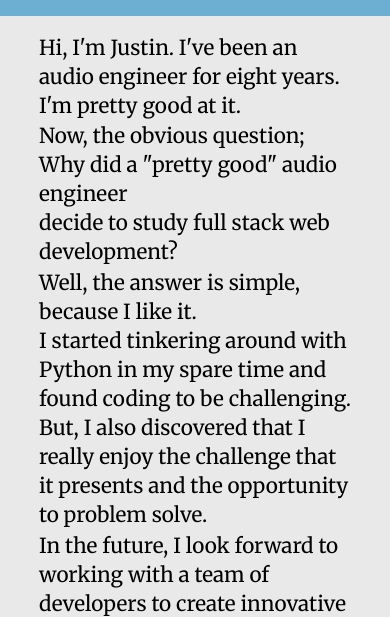
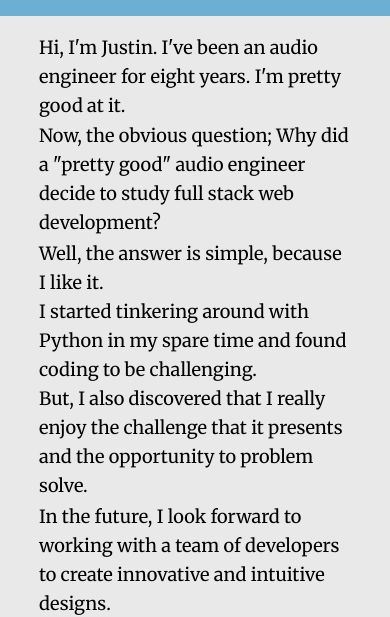
Before and after one commit to Thersis94/Portfolio-Page, a plain HTML site: page index.html in a window 390 px wide. Shown: the part 219-836 px from the top of the page. Drawn offline with nearby package versions, Linux system fonts and the light colour scheme.

Commit message:
Making bio more responsive on mobile.

```diff
--- a/style.css
+++ b/style.css
@@ -26,6 +26,7 @@ body {
 }
 
 .bio-paragraph {
+  font-size: calc(14px + .2em);
   margin: .5vw 0 .5vw 0;
 }
 
```
